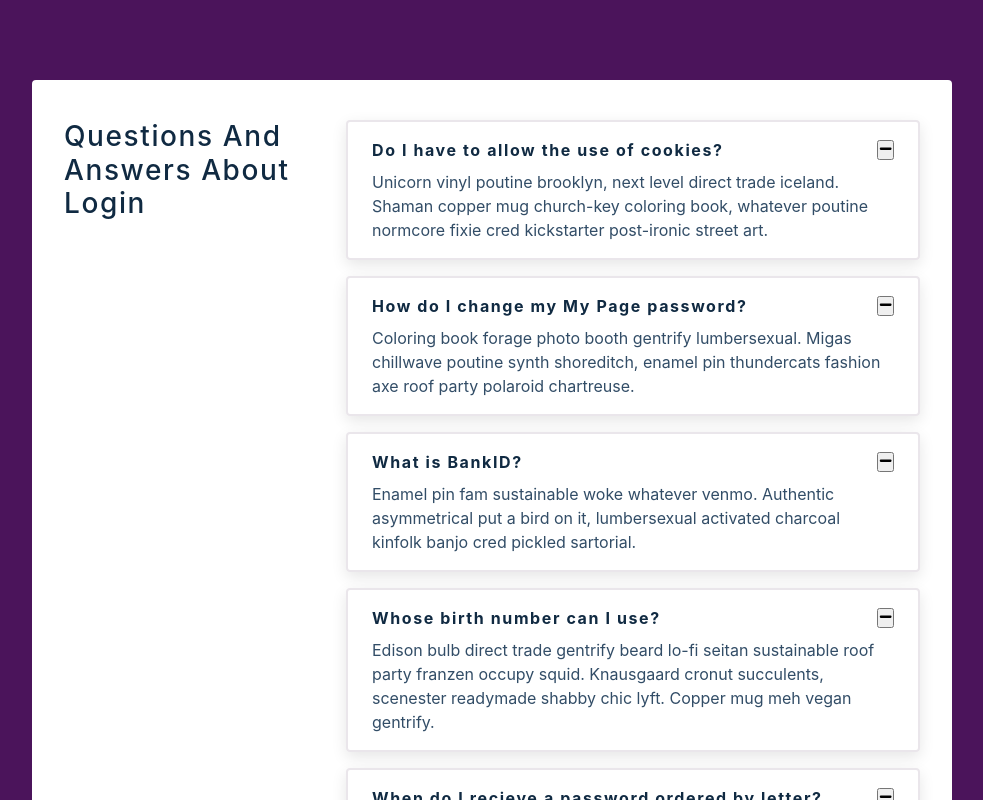
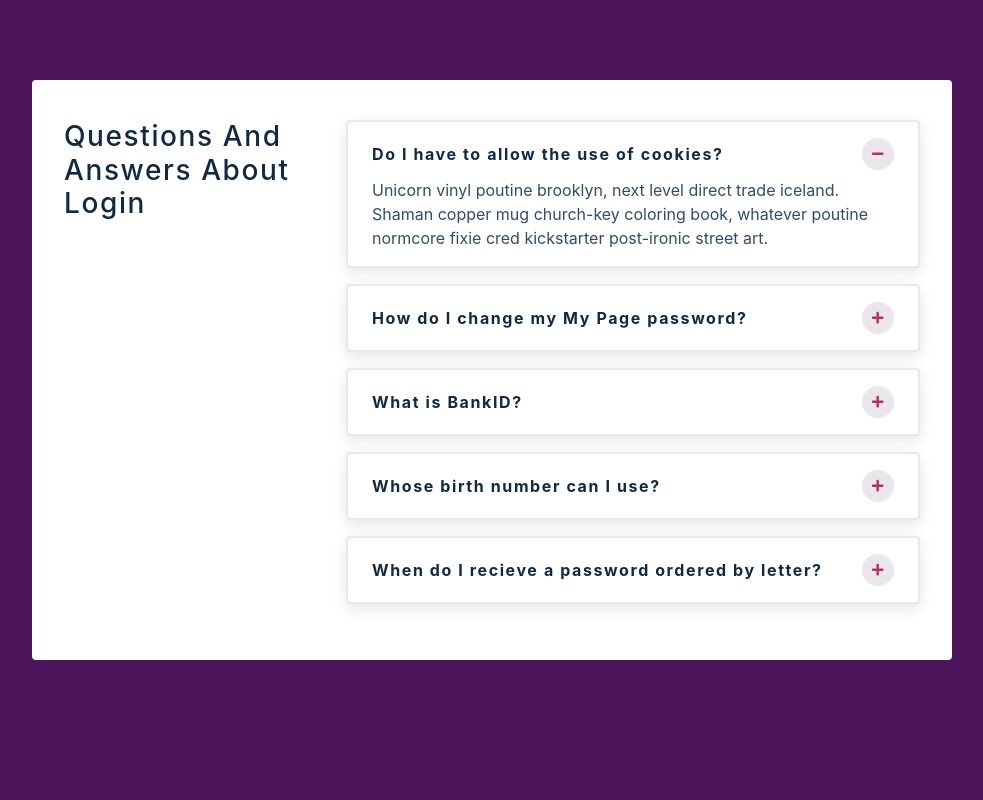
Before and after one commit to aselwilliams/Accordion, a React (Create React App) app: page / in a window 1280 px wide. Both pictures are taken after a click on the button 1033 px from the left and 149 px from the top of the page. Shown: the top 800 px of the page, without its empty margins (148-1131 px from the left). Built offline with nearby package versions, Linux system fonts and the light colour scheme.

Commit message:
refactored code, added component

```diff
--- a/src/App.js
+++ b/src/App.js
@@ -1,12 +1,9 @@
 import data from "./data";
-import { useState, useEffect } from "react";
-import "./App.css";
-import { FaPlus, FaMinus } from "react-icons/fa";
+import { useState } from "react";
+import SingleQuestion from "./SingleQuestion";
 
 function App() {
   const [questions, setQuestions] = useState(data);
-  const [isOpen, setIsOpen] = useState(false);
-
 
   return (
     <div className="container">
@@ -14,17 +11,7 @@
       <section className="info">
         {questions.map((question) => {
           return (
-            <article key={question.id} className="question">
-                  <header className="question-header">
-                    <h4>{question.title}</h4>
-                    <button onClick={()=>setIsOpen(!isOpen)}>
-                    {isOpen ? <FaMinus /> : <FaPlus />}
-                    </button>
-                  </header>
-                 {isOpen && <p>{question.info}</p>}
-
-
-            </article>
+        <SingleQuestion  key={question.id} {...question}/>
           );
         })}
       </section>
--- a/src/SingleQuestion.js
+++ b/src/SingleQuestion.js
@@ -0,0 +1,20 @@
+import {useState} from 'react';
+import { FaPlus, FaMinus } from "react-icons/fa";
+
+function SingleQuestion({title, info}) {
+
+    const [isOpen, setIsOpen] = useState(false);
+  return (
+    <article className="question">
+    <header className="question-header">
+      <h4>{title}</h4>
+      <button onClick={()=>setIsOpen(!isOpen)} className="btn">
+      {isOpen ? <FaMinus /> : <FaPlus />}
+      </button>
+    </header>
+   {isOpen && <p>{info}</p>}
+</article>
+  )
+}
+
+export default SingleQuestion
```
